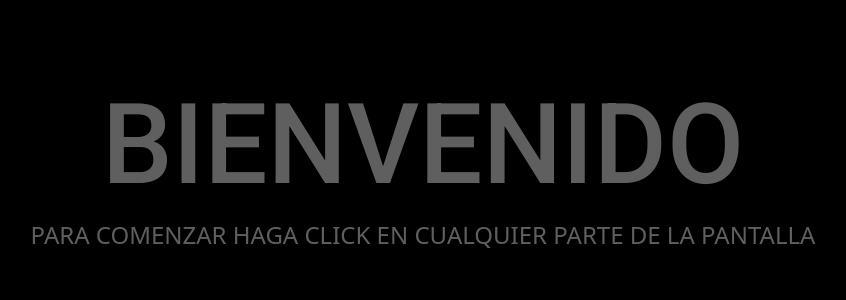
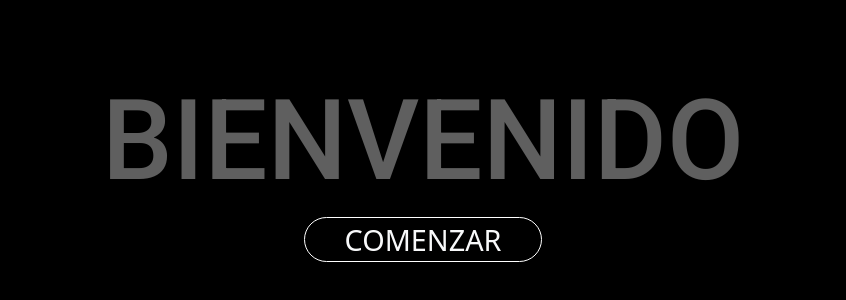
Before and after one commit to Ramasalerno/okus-pay-interface, a React (Vite) app: page / in a window 1280 px wide. Shown: the part 232-532 px from the top of the page, without its empty margins (217-1063 px from the left). Built offline with nearby package versions, Linux system fonts and the light colour scheme.

Commit message:
feat(agrego boton casita para ir al home, en el home agrego boton comenzar, avisame antes la proxima martin hdp)

```diff
--- a/src/App.css
+++ b/src/App.css
@@ -166,6 +166,27 @@ h1 {
   font-size: 1.5em;
 }
 
+.btnComenzar{
+  background: transparent;
+  color: #f8f9fa;
+  font-size: 1.8rem;
+  border: 1px solid #fff;
+  border-radius: 30px;
+  padding: 0px 40px;
+  text-transform: uppercase;
+  transition: all 0.2s ease;
+}
+.btnComenzar:hover{
+  background-color: #fff;
+  color: #000;
+  transition: all 0.2s ease;
+}
+.btnComenzar:focus-visible{
+  background-color: #fff;
+  color: #000;
+  transition: all 0.2s ease;
+}
+
 @keyframes expandCircle {
   from {
     transform: scale(0);
--- a/src/components/Autenticacion.jsx
+++ b/src/components/Autenticacion.jsx
@@ -1,5 +1,5 @@
 import { useNavigate } from 'react-router-dom';
-import { IoFingerPrintOutline } from "react-icons/io5";
+import { IoFingerPrintOutline, IoHomeSharp } from "react-icons/io5";
 import ButtonPrevious from './ButtonPrevious/ButtonPrevious';
 
 function Autenticacion() {
@@ -17,6 +17,13 @@ function Autenticacion() {
                     onClick={() => navigate('/escaneando')}>
                     <IoFingerPrintOutline className="aumentoTam" /> Escanear palma
                 </button>
+                <IoHomeSharp
+                    color='#fff'
+                    size={50}
+                    className='text-right'
+                    style={{ position: "absolute", right: "100px", bottom: "120px", cursor: "pointer" }}
+                    onClick={() => navigate("/")}
+                />
             </div>
         </div>
     );
--- a/src/components/Carrito.jsx
+++ b/src/components/Carrito.jsx
@@ -1,6 +1,8 @@
 import '../App.css';
 import ButtonPrevious from './ButtonPrevious/ButtonPrevious';
 import { useNavigate } from 'react-router-dom';
+import { IoHomeSharp } from "react-icons/io5";
+
 
 function Carrito() {
     const navigate = useNavigate();
@@ -42,6 +44,13 @@ function Carrito() {
                         </div>
                     ))}
                 </div>
+                <IoHomeSharp
+                    color='#fff'
+                    size={50}
+                    className='text-right'
+                    style={{ position: "absolute", right: "0px", bottom: "120px", cursor: "pointer" }}
+                    onClick={() => navigate("/")}
+                />
             </div>
         </div>
     );
--- a/src/components/Gracias.jsx
+++ b/src/components/Gracias.jsx
@@ -1,8 +1,11 @@
 import { useEffect, useState } from 'react';
+import { IoHomeSharp } from 'react-icons/io5';
 import { Link } from 'react-router-dom';
+import { useNavigate } from 'react-router-dom';
 
 function Gracias() {
     const [isAnimating, setIsAnimating] = useState(true); // Estado para controlar la animación
+    const navigate = useNavigate();
 
     useEffect(() => {
         // Cambiar el estado al finalizar la animación del círculo
@@ -37,6 +40,13 @@ function Gracias() {
                     style={{ width: '50%' }}
                 />
                 <Link to={"/"} className='reiniciar'>Reiniciar</Link>
+                <IoHomeSharp
+                    color='#000'
+                    size={50}
+                    className='text-right'
+                    style={{ position: "absolute", right: "100px", bottom: "120px", cursor: "pointer" }}
+                    onClick={() => navigate("/")}
+                />
             </div>
         </div>
     );
--- a/src/components/Home.jsx
+++ b/src/components/Home.jsx
@@ -27,10 +27,11 @@ function Home() {
                 <h1 className='textoBienvenida'>BIENVENIDO</h1>
 
                 <div style={{ display: 'inline-flex' }}>
-                <h5 className='ButtonNext'>
+                    <button className='btnComenzar'>comenzar</button>
+                    {/* <h5 className='ButtonNext'>
                     Para comenzar haga click en cualquier parte de la pantalla
-                </h5>
-            </div>
+                </h5> */}
+                </div>
             </div>
         </WaterRippleEffect>
     );
--- a/src/components/MetodoPago.jsx
+++ b/src/components/MetodoPago.jsx
@@ -4,6 +4,7 @@ import { FaRegCreditCard, FaRegHandshake } from "react-icons/fa";
 import { useRef, useEffect } from 'react';
 import { gsap } from 'gsap';
 import ButtonPrevious from './ButtonPrevious/ButtonPrevious';
+import { IoHomeSharp } from "react-icons/io5";
 
 function MetodoPago() {
     const navigate = useNavigate();
@@ -14,9 +15,11 @@ function MetodoPago() {
         gsap.fromTo(headingRef.current.children, { opacity: 0 }, { opacity: 1, duration: 1, stagger: 0.25 })
             .then(() => {
                 // Una vez que termina la animación del título, activamos el efecto hover en la tarjeta una sola vez
-            gsap.to(cardRef.current, { scale: 2, duration: 0.1, onComplete: () => {
+                gsap.to(cardRef.current, {
+                    scale: 2, duration: 0.1, onComplete: () => {
                         gsap.to(cardRef.current, { scale: 1, duration: 0.3 });
-            } });
+                    }
+                });
             });
     }, [headingRef, cardRef]);
 
@@ -68,6 +71,13 @@ function MetodoPago() {
                     </div>
 
                 </div>
+                    <IoHomeSharp
+                        color='#fff'
+                        size={50}
+                        className='text-right'
+                        style={{ position: "absolute", right: "0px", bottom: "120px", cursor:"pointer" }}
+                        onClick={() => navigate("/")}
+                    />
             </div>
         </div>
     );
```
Also changed, not shown: 1 other file (tests, documents, lock files or other folders). Lines whose indentation alone changed are shown as unchanged.
